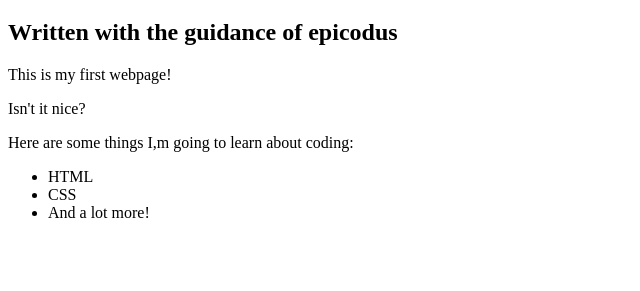
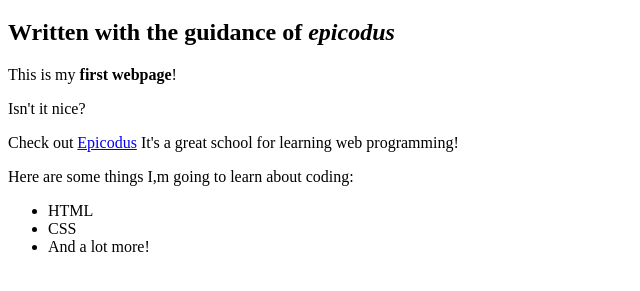
Before and after one commit to GraftonBorge/my-first-webpage-, a plain HTML site: page first-web-page.html in a window 1280 px wide. Shown: the part 61-352 px from the top of the page, without its empty margins (0-640 px from the left). Drawn offline with Linux system fonts and the light colour scheme.

Commit message:
Hyperlinks to epicodus and favorite-things

```diff
--- a/first-web-page.html
+++ b/first-web-page.html
@@ -5,10 +5,12 @@
 </head>
 <body>
   <h1>My first web page</h1>
-  <h2>Written with the guidance of epicodus</h2>
+  <h2>Written with the guidance of <em>epicodus</em></h2>
 
-  <p>This is my first webpage!</p>
+  <p>This is my <strong>first webpage</strong>!</p>
   <p>Isn't it nice?</p>
+  <p>Check out <a href="http://www.epicodus.com/">Epicodus</a>
+  It's a great school for learning web programming!</p>
 
   <p>Here are some things I,m going to learn about coding:</p>
   <ul>
```
